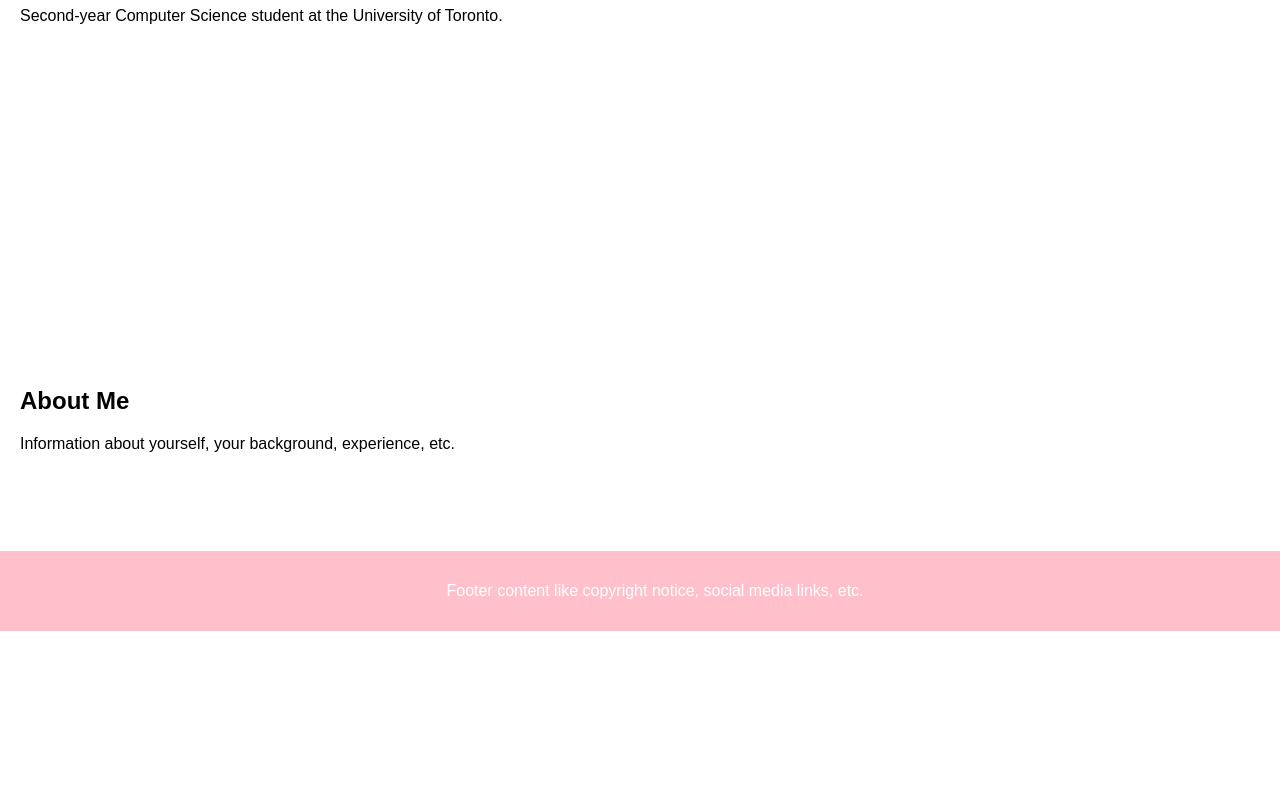
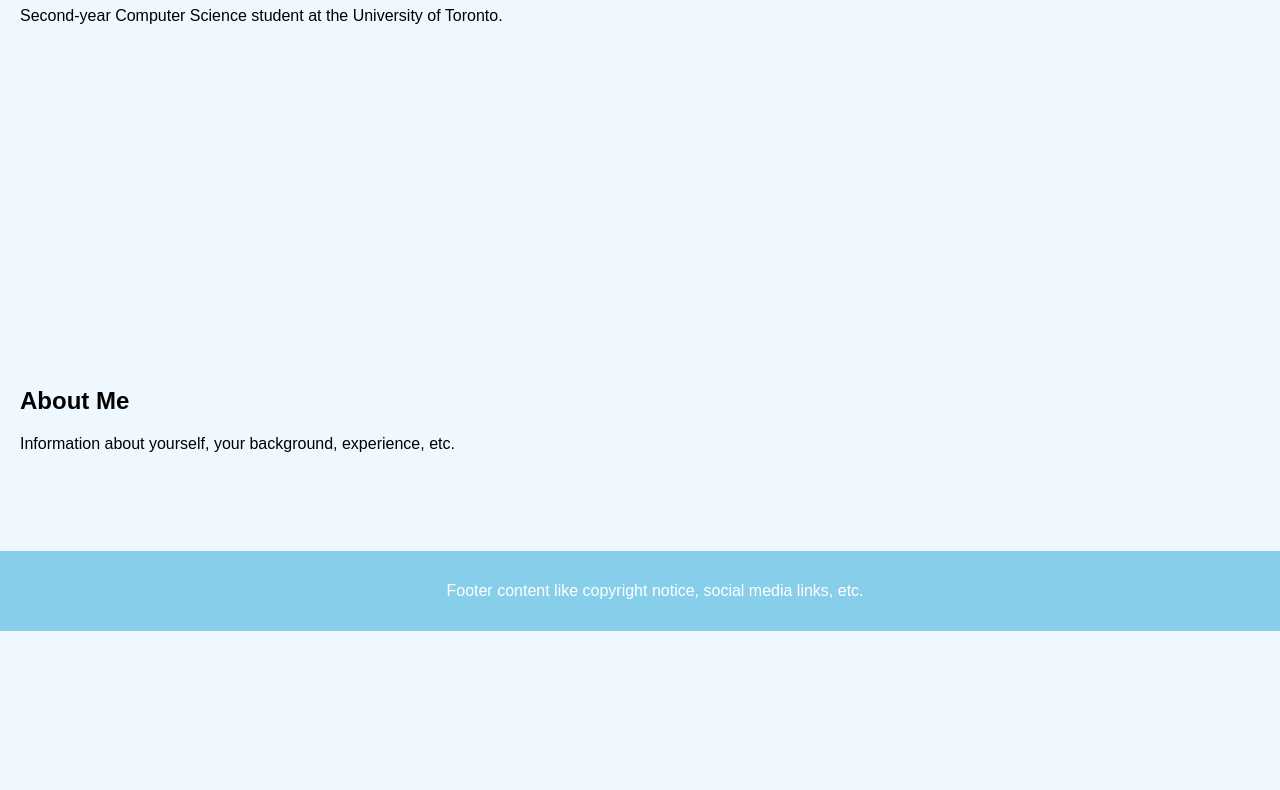
Before and after one commit to alexandma/alexandma.github.io, a plain HTML site: page index.html in a window 1280 px wide. Shown: the part 169-959 px from the top of the page. Drawn offline with Linux system fonts and the light colour scheme.

Commit message:
Change colour

```diff
--- a/index.html
+++ b/index.html
@@ -13,11 +13,12 @@
             margin: 0;
             padding: 0;
             box-sizing: border-box;
+            background-color: #f0f8ff; /* Light blue background for the entire page */
         }
 
         .navbar,
         .footer {
-            background-color: pink;
+            background-color: #87CEEB; /* Light blue color for navbar and footer */
             color: white;
             text-align: center;
             padding: 15px;
```
